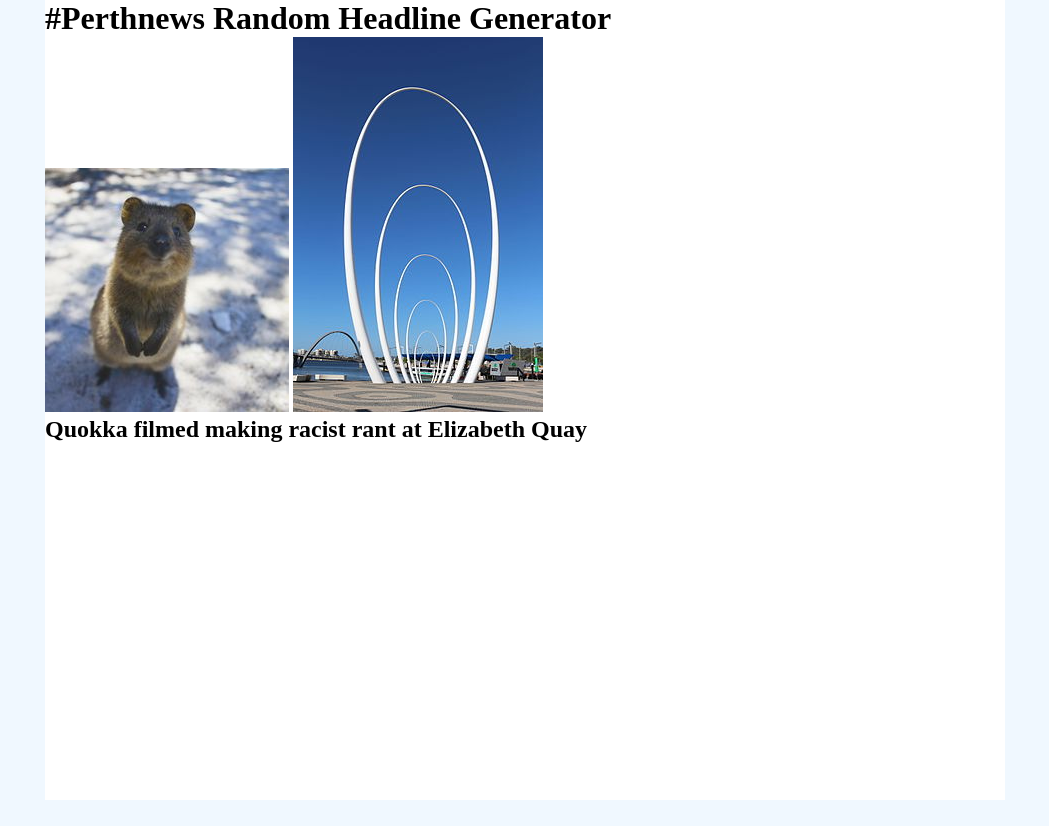
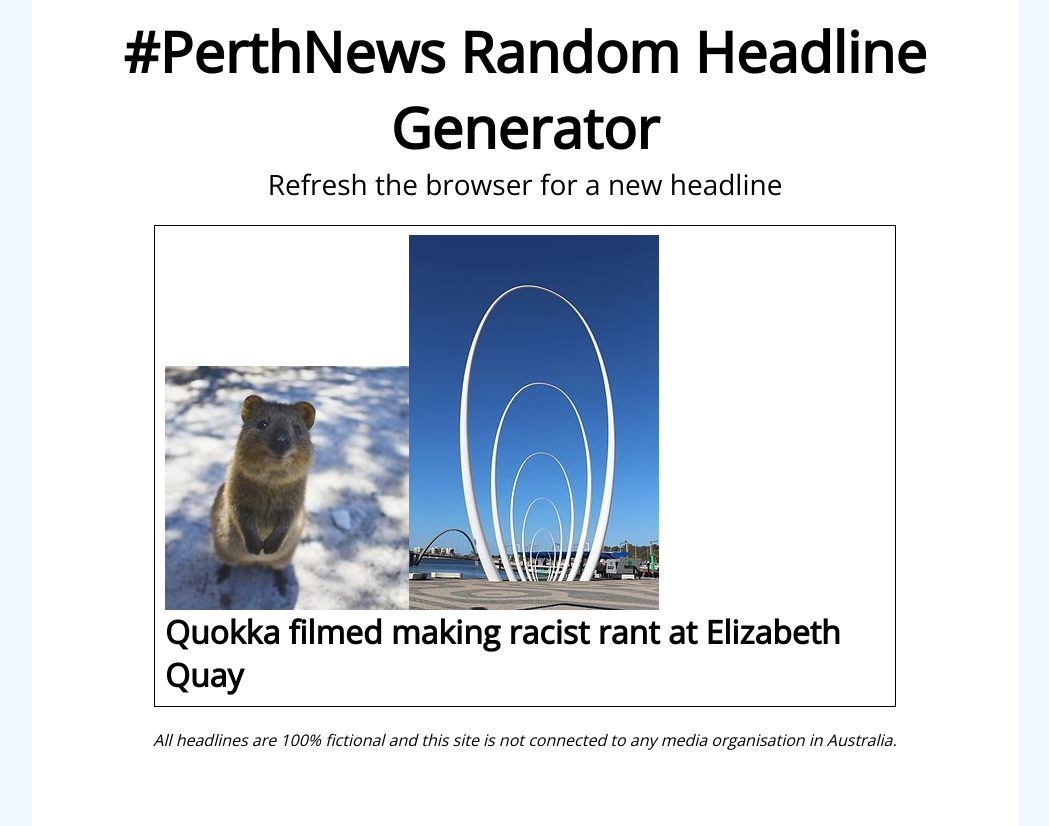
Before and after one commit to benfanderson/perthnews-headlines, a plain HTML site: page headlines.html in a window 1280 px wide. Shown: the whole page, without its empty margins (115-1164 px from the left). Before the commit the page ends 800 px from the top, so only its background shows below. Drawn offline with nearby package versions, Linux system fonts and the light colour scheme.

Commit message:
Completed desktop text styling

```diff
--- a/headlineScript.js
+++ b/headlineScript.js
@@ -4,7 +4,7 @@ function makeHeadline() {
             var quokka = {name:'Quokka', image: 'quokka'};
             var part1 =[];
             part1.push(gina,ben,quokka);
-            var part2 =["gets married", "crashes ute", "caught dealing ice", "takes nude selfie", "filmed making racist rant", "sculls eight stubbies of Emu Export", "named as One Nation candiate"];
+            var part2 =["gets married", "crashes ute", "caught dealing ice", "takes nude selfie", "filmed making racist rant", "sculls stubbie of Emu Export", "named as One Nation candiate"];
             var quay = {name: 'Elizabeth Quay',image: 'quay'}
             var show = {name: 'Royal Show',image: 'show'}
             var cottesloe = {name: 'Cottesloe Beach', image: 'cott'}
@@ -16,7 +16,7 @@ function makeHeadline() {
            var pic1 = part1[rand1].image;
            var pic2 = part3[rand3].image;
            var headlinePics = document.getElementById('pictures');
-           headlinePics.innerHTML = ' <img src="images/'+pic1+'.jpg">' + ' <img src="images/'+pic2+'.jpg">';
+           headlinePics.innerHTML = '<img src="images/'+pic1+'.jpg">' + '<img src="images/'+pic2+'.jpg">';
            var headlineWords = document.getElementById('words');
            headlineWords.innerHTML = part1[rand1].name + ' ' + part2[rand2] + ' ' + 'at' + ' ' + part3[rand3].name;
         }
--- a/headlines.html
+++ b/headlines.html
@@ -5,16 +5,23 @@
     <meta http-equiv="X-UA-Compatible" content="ie=edge">
     <title>#perthnews random headline generator</title>
     <link rel="stylesheet" href="style.css">
+    <link href="https://fonts.googleapis.com/css?family=Old+Standard+TT|Open+Sans" rel="stylesheet">
 </head>
 <body>
     <div class="container">
         <header>
-            <h1>#Perthnews Random Headline Generator</h1>
+            <h1>#PerthNews Random Headline Generator</h1>
+            <p>Refresh the browser for a new headline</p>
             </header>
-            <div class="headline-module">
+            <br>
+            <article class="headline-module">
                 <div id="pictures"></div>
                 <h2 id="words"></h2>
-            </div>
+            </article>
+            <br>
+            <footer>
+                All headlines are 100% fictional and this site is not connected to any media organisation in Australia.
+            </footer>
 
     </div>
     <script src="headlineScript.js"></script>
--- a/style.css
+++ b/style.css
@@ -1,19 +1,46 @@
 *{
     margin: 0;
     padding: 0;
+    font-family: 'Open Sans', sans-serif;
   }
 
   body{
     background-color: aliceblue;
   }
 
+  header{
+    text-align: center;
+  }
+
+  h1{
+    font-size: 3.5em;
+  }
+
+  p{
+    font-size: 1.75em;
+  }
+
   .container{
       width: 75%;
       height: 100%;
       margin: auto;
+      padding: 1%;
       background-color: white;
   }
 
   .headline-module{
+      width: 75%;
+      margin: auto;
+      padding: 1%;
+      border-style: solid;
+      border-width: 1.5px;
+  }
 
+  h2{
+    font-size: 2em;
   }
+
+  footer{
+    text-align: center;
+    font-style: italic;
+  }
```
